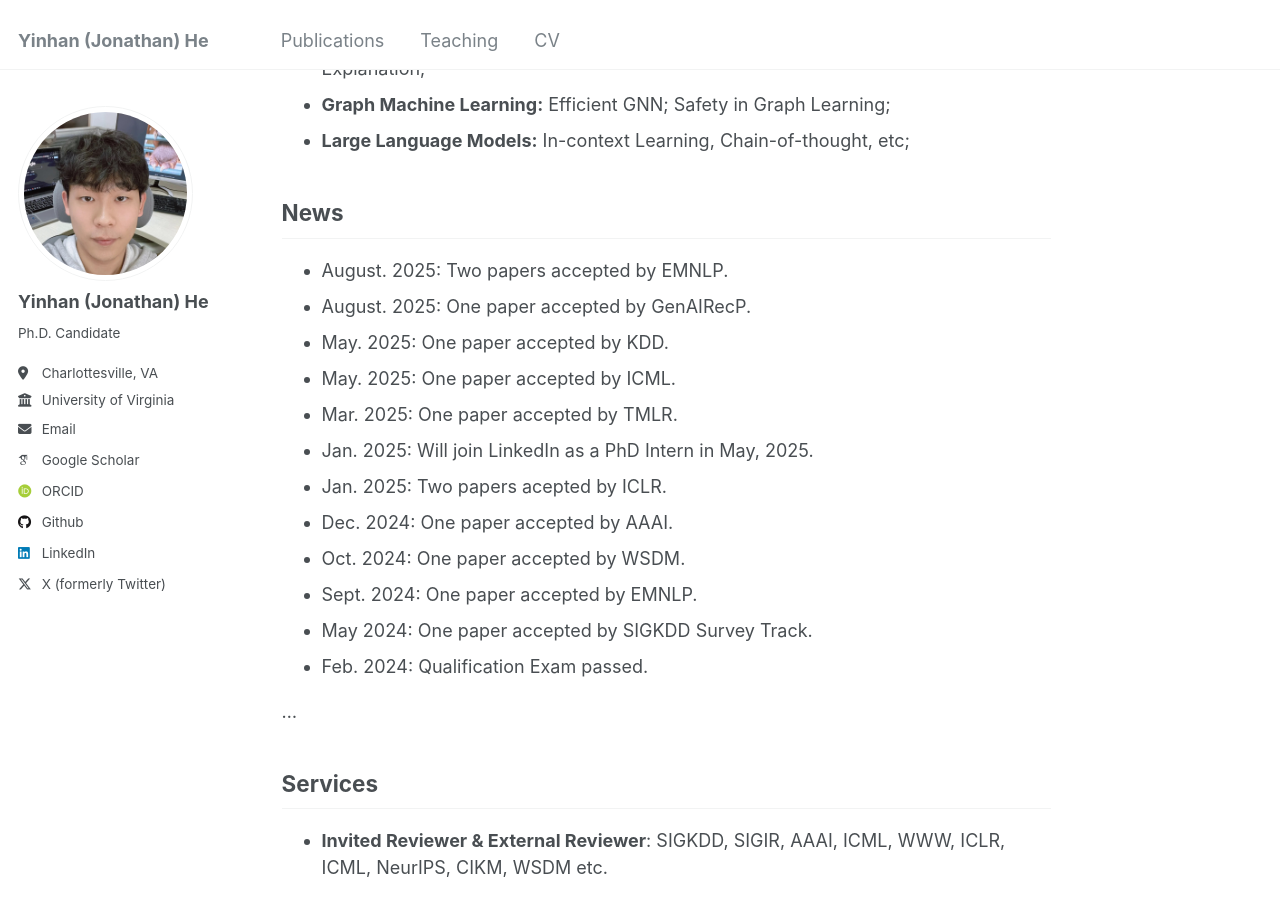
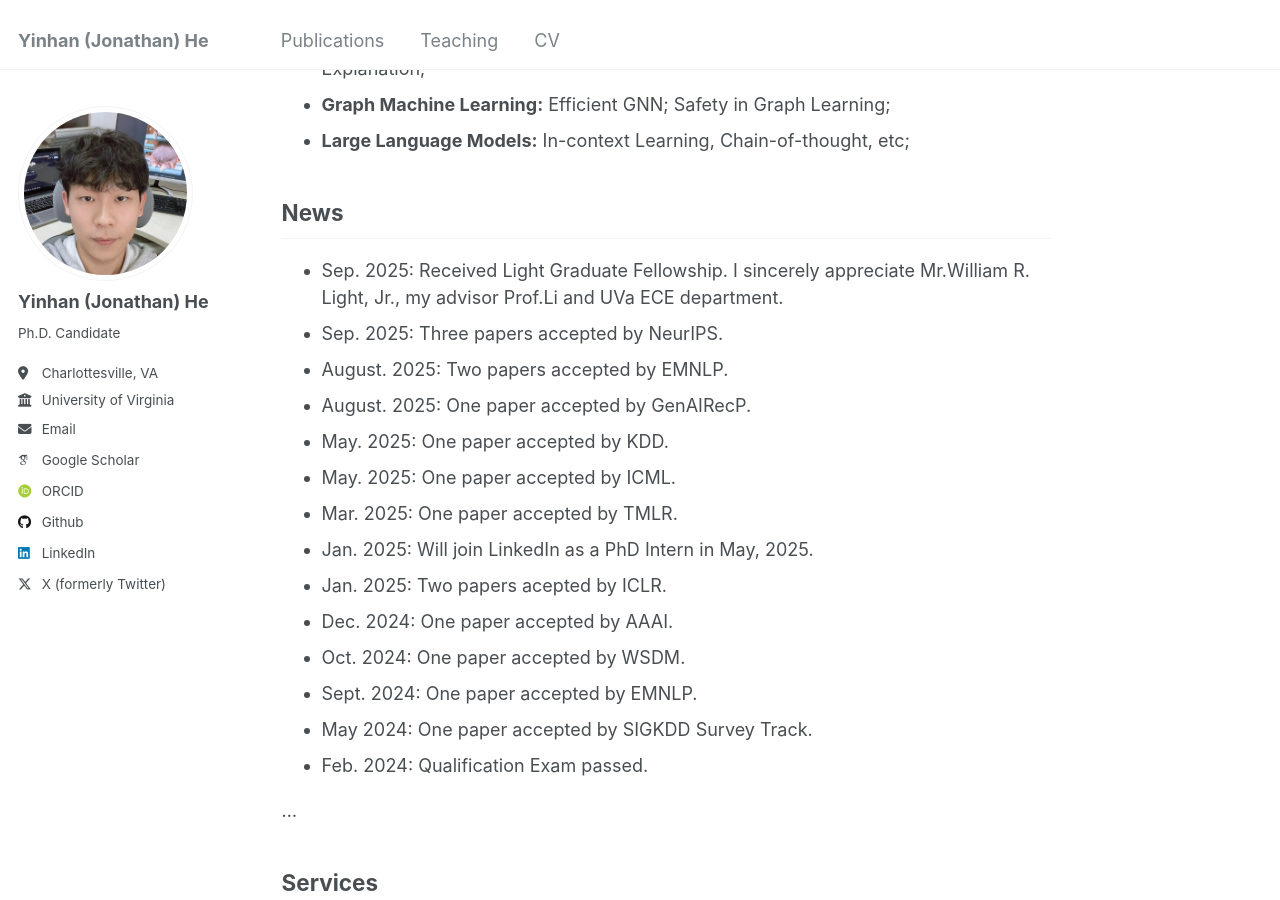
Before and after one commit to YinhanHe123/YinhanHe123.github.io, a Jekyll site: the page built from _pages/about.md, in a window 1280 px wide and 900 px high, scrolled down 406 px. Built offline with Jekyll 4.4.1, drawn with Linux system fonts in a browser that asks for light colours; some web fonts are replaced; a script that is not in the unit is left out.

Commit message:
Update news section with recent accomplishments
Added recent achievements and fellowship details.

```diff
--- a/_pages/about.md
+++ b/_pages/about.md
@@ -27,6 +27,8 @@ I am a Ph.D. candidate in the [Department of Electrical and Computer Engineering
 
 News
 ------
+* Sep. 2025: Received Light Graduate Fellowship. I sincerely appreciate Mr.William R. Light, Jr., my advisor Prof.Li and UVa ECE department.
+* Sep. 2025: Three papers accepted by NeurIPS.
 * August. 2025: Two papers accepted by EMNLP.
 * August. 2025: One paper accepted by GenAIRecP.
 * May. 2025: One paper accepted by KDD.
```
